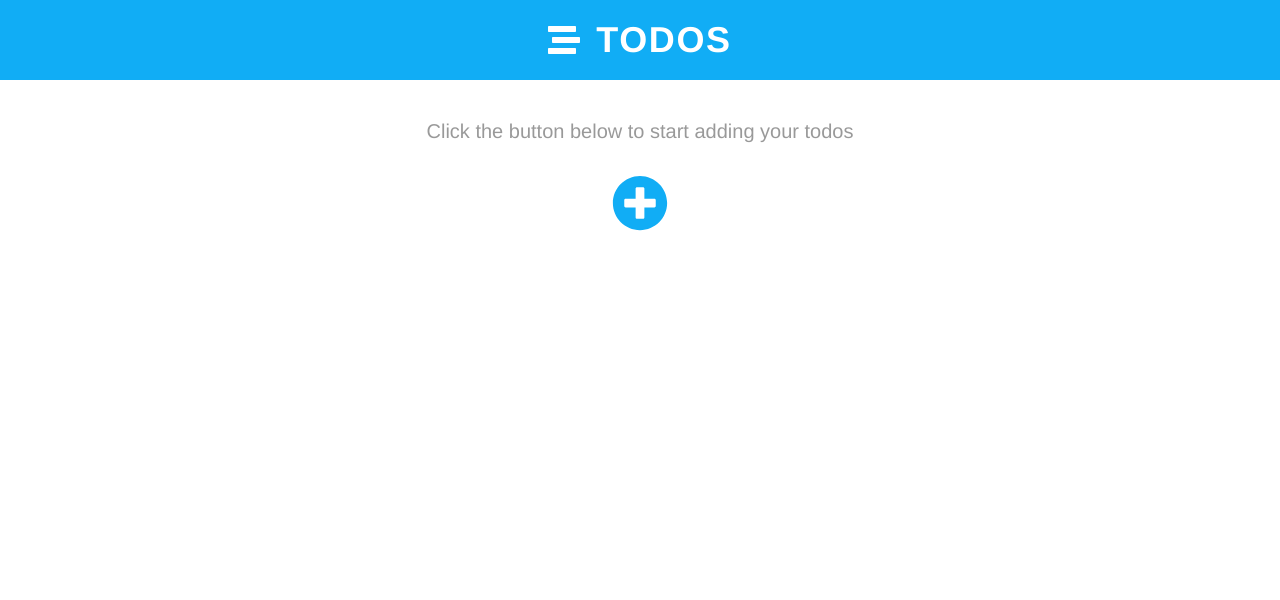
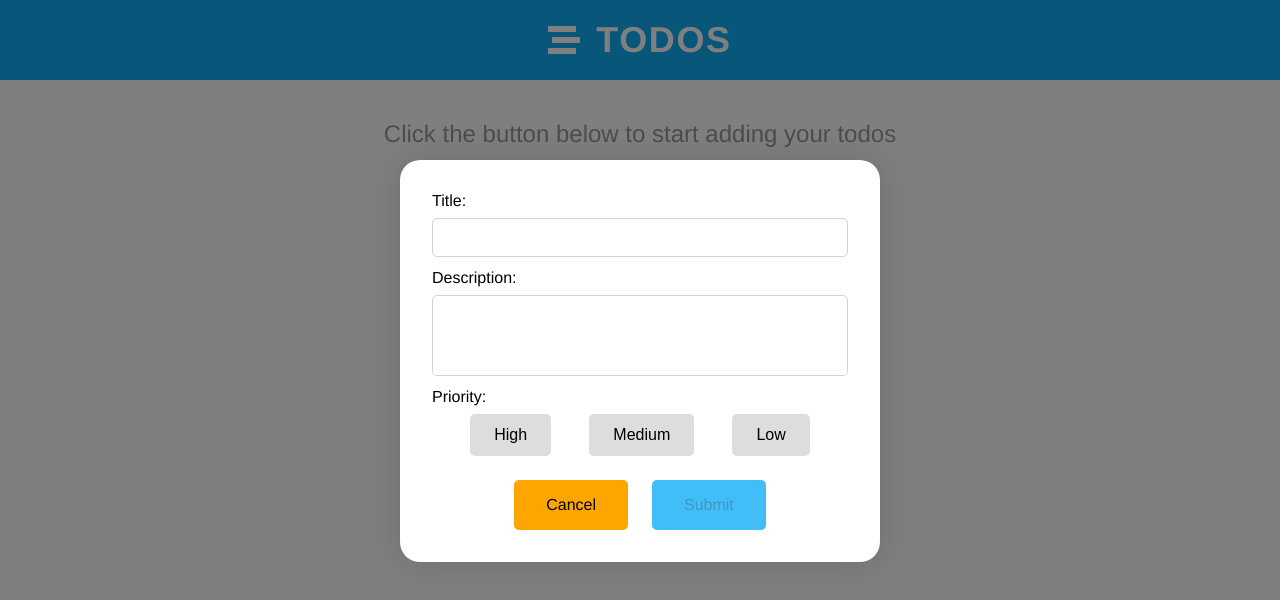
Before and after one commit to adosanjh-95/vue-todos, a Vue app: page / in a window 1280 px wide. Both pictures are taken after a click on the icon 639 px from the left and 203 px from the top of the page. Shown: the top 600 px of the page. Built offline with nearby package versions, Linux system fonts and the light colour scheme.

Commit message:
Core popup code, could do with cleaning

```diff
--- a/src/App.vue
+++ b/src/App.vue
@@ -22,13 +22,15 @@ export default Vue.extend({
 </script>
 
 <style lang="scss">
-#app {
+* {
   font-family: Avenir, Helvetica, Arial, sans-serif;
   -webkit-font-smoothing: antialiased;
   -moz-osx-font-smoothing: grayscale;
+}
+
+#app {
   margin: 0 auto;
   box-sizing: border-box;
-  text-align: center;
 }
 
 body {
--- a/src/assets/scss/_variables.scss
+++ b/src/assets/scss/_variables.scss
@@ -1 +1,5 @@
 $primary-blue: rgba(9, 170, 245, 0.966);
+$primary-orange: orange;
+$high-priority: rgb(255, 5, 5);
+$medium-priority: rgb(252, 248, 1);
+$low-priority: rgb(8, 190, 8);
--- a/src/components/body/index.vue
+++ b/src/components/body/index.vue
@@ -7,17 +7,33 @@
       <font-awesome-icon
         :icon="['fas', 'plus-circle']"
         class="add_note_container__icon"
+        @click="addItem"
       />
     </div>
+    <Popup v-if="showPopup" @cancel="handleCancel" />
   </div>
 </template>
 
 <script lang="ts">
 import Vue from "vue";
+import Popup from "@/components/popup/index.vue";
+
 export default Vue.extend({
   data: () => ({
     items: [],
+    showPopup: false,
   }),
+  methods: {
+    addItem() {
+      this.showPopup = true;
+    },
+    handleCancel() {
+      this.showPopup = false;
+    },
+  },
+  components: {
+    Popup,
+  },
 });
 </script>
 
@@ -32,12 +48,17 @@ export default Vue.extend({
   align-items: center;
   padding: 1.5rem 1rem;
   justify-content: space-between;
+  text-align: center;
 
   &__intro {
     font-size: 1.25rem;
     color: rgba(0, 0, 0, 0.4);
     margin: 0;
     margin-bottom: 2rem;
+
+    @include desktop {
+      font-size: 1.5rem;
+    }
   }
 
   &__icon {
--- /dev/null
+++ b/src/components/popup/index.vue
@@ -0,0 +1,252 @@
+<template>
+  <div class="overlay">
+    <div class="popup">
+      <form class="form">
+        <label class="form__label" for="title"> Title: </label>
+        <input
+          type="text"
+          v-model="title"
+          class="form__input"
+          id="title"
+          autocomplete="off"
+        />
+
+        <label class="form__label" for="description"> Description: </label>
+        <textarea
+          v-model="description"
+          rows="3"
+          class="form__textarea"
+          id="description"
+          autocomplete="off"
+        />
+
+        <div class="radio_list">
+          <p class="radio_list__name">Priority:</p>
+          <div class="radio_options">
+            <input
+              type="radio"
+              value="High"
+              v-model="priority"
+              class="radio_options__option"
+              id="high"
+            />
+            <label class="radio_options__label radio_options--high" for="high">
+              High
+            </label>
+            <input
+              type="radio"
+              value="Medium"
+              v-model="priority"
+              class="radio_options__option"
+              checked
+              id="medium"
+            />
+            <label
+              class="radio_options__label radio_options--medium"
+              for="medium"
+            >
+              Medium
+            </label>
+            <input
+              type="radio"
+              value="Low"
+              v-model="priority"
+              class="radio_options__option"
+              id="low"
+            />
+            <label class="radio_options__label radio_options--low" for="low">
+              Low
+            </label>
+          </div>
+        </div>
+      </form>
+      <div class="btn_container">
+        <button @click="$emit('cancel')" class="btn btn--secondary">
+          Cancel
+        </button>
+        <button
+          @click="$emit('submit')"
+          class="btn btn--primary"
+          :disabled="isSubmitDisabled"
+        >
+          Submit
+        </button>
+      </div>
+    </div>
+  </div>
+</template>
+
+<script lang="ts">
+import Vue from "vue";
+export default Vue.extend({
+  data: () => ({
+    title: "",
+    description: "",
+    priority: "",
+  }),
+  computed: {
+    isSubmitDisabled() {
+      return !this.title || !this.description || !this.priority;
+    },
+  },
+});
+</script>
+
+<style lang="scss" scoped>
+.overlay {
+  position: fixed;
+  width: 100%;
+  height: 100%;
+  top: 0;
+  left: 0;
+  right: 0;
+  bottom: 0;
+  background-color: rgb(0, 0, 0, 0.5);
+  z-index: 5;
+}
+
+.popup {
+  box-sizing: border-box;
+  border-radius: 20px;
+  background-color: white;
+  margin: auto;
+  width: 90%;
+  margin-top: 20vh;
+  padding: 1.5rem;
+  box-shadow: 0px 0px 40px rgba(0, 0, 0, 0.15);
+
+  @include desktop {
+    max-width: 30rem;
+    padding: 2rem;
+  }
+}
+
+.form {
+  display: flex;
+  flex-direction: column;
+
+  &__label {
+    display: block;
+    text-align: left;
+    margin-bottom: 0.5rem;
+  }
+
+  &__input,
+  &__textarea {
+    border: 1px solid lightgray;
+    border-radius: 5px;
+    margin-bottom: 0.75rem;
+    padding: 0.5rem 0.5rem;
+    font-size: 1.1rem;
+  }
+
+  &__textarea {
+    resize: none;
+  }
+}
+
+.radio_list {
+  &__name {
+    margin: 0 0 0.5rem 0;
+  }
+}
+
+.radio_options {
+  display: flex;
+  justify-content: space-evenly;
+
+  &__option {
+    display: none;
+
+    &:checked + .radio_options__label {
+      background-color: #bbb;
+    }
+
+    &:checked + .radio_options--high {
+      background-color: $high-priority;
+    }
+
+    &:checked + .radio_options--medium {
+      background-color: $medium-priority;
+    }
+
+    &:checked + .radio_options--low {
+      background-color: $low-priority;
+    }
+  }
+
+  &__label {
+    display: inline-block;
+    background-color: #ddd;
+    padding: 4px 11px;
+    font-family: Arial;
+    font-size: 16px;
+    cursor: pointer;
+    padding: 0.5rem 1rem;
+    border-radius: 5px;
+
+    @include desktop {
+      padding: 0.75rem 1.5rem;
+    }
+  }
+
+  &--high {
+    &:hover {
+      background-color: $high-priority;
+    }
+  }
+
+  &--medium {
+    &:hover {
+      background-color: $medium-priority;
+    }
+  }
+
+  &--low {
+    &:hover {
+      background-color: $low-priority;
+    }
+  }
+}
+
+.btn_container {
+  display: flex;
+  justify-content: center;
+  margin-top: 1.5rem;
+}
+
+.btn {
+  outline: none;
+  border: none;
+  padding: 0.75rem 1.5rem;
+  cursor: pointer;
+  font-size: 1rem;
+  border-radius: 5px;
+
+  @include desktop {
+    padding: 1rem 2rem;
+  }
+
+  &:hover,
+  &:focus {
+    opacity: 0.5;
+  }
+
+  &:disabled {
+    opacity: 0.8;
+    cursor: initial;
+  }
+
+  &:first-of-type {
+    margin-right: 1.5rem;
+  }
+
+  &--primary {
+    background-color: $primary-blue;
+  }
+
+  &--secondary {
+    background-color: $primary-orange;
+  }
+}
+</style>
```
